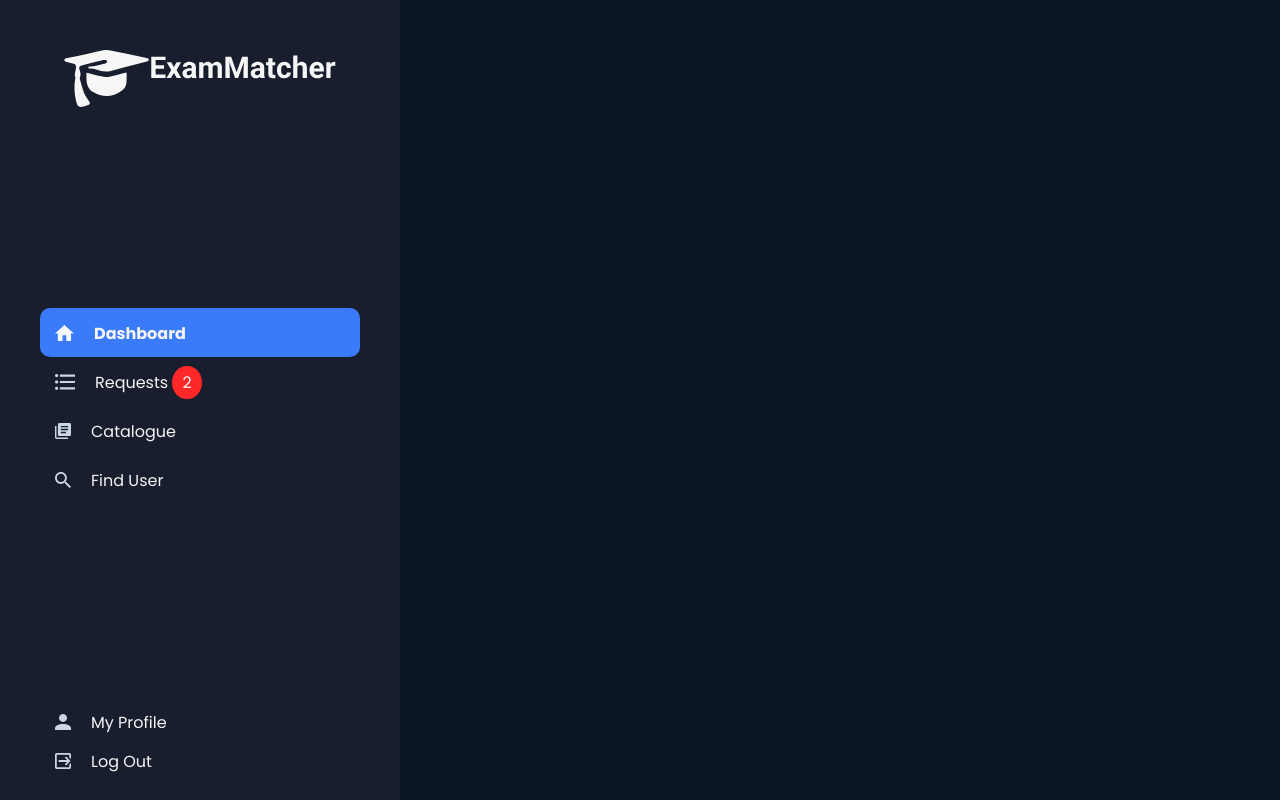
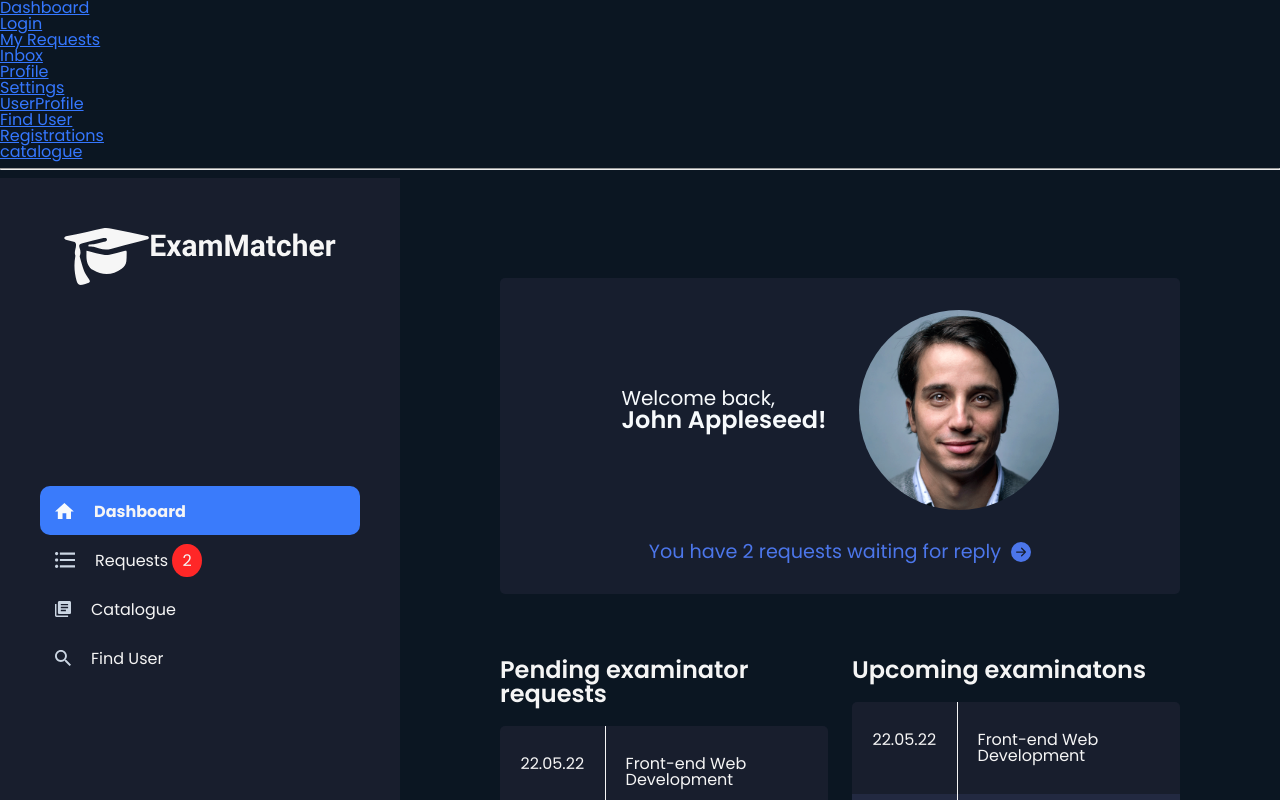
Before and after one commit to ntnu-web-prosjekt/webprosjekt, a React (Create React App) app: page / in a window 1280 px wide. Shown: the top 800 px of the page. Built offline with nearby package versions, Linux system fonts and the light colour scheme.

Commit message:
router setup

```diff
--- a/src/basicRouter.js
+++ b/src/basicRouter.js
@@ -1,5 +1,11 @@
 import React from "react";
-import { BrowserRouter as Router, Routes, Route, Link } from "react-router-dom";
+import {
+  BrowserRouter as Router,
+  Routes,
+  Route,
+  Link,
+  NavLink,
+} from "react-router-dom";
 
 import Catalogue from "./components/Catalogue";
 import Dashboard from "./components/Dashboard";
@@ -9,8 +15,8 @@ import Inbox from "./components/Inbox";
 import Profile from "./components/Profile";
 import Registration from "./components/Registration";
 import Settings from "./components/Settings";
-import Sidebar from "./components/Sidebar";
-import MyRequsts from "./components/MyRequsts";
+import MyRequsts from "./components/MyRequests";
+import UserProfile from "./components/Profile";
 
 export default function basicRouting() {
   return (
@@ -18,37 +24,34 @@ export default function basicRouting() {
       <div>
         <ul>
           <li>
-            <Link to="/">Dashboard</Link>
+            <NavLink to="/">Dashboard</NavLink>
           </li>
           <li>
-            <Link to="/login">Login</Link>
+            <NavLink to="/login">Login</NavLink>
           </li>
           <li>
-            <Link to="/myRequests">My Requests</Link>
+            <NavLink to="/myRequests">My Requests</NavLink>
           </li>
           <li>
-            <Link to="/inbox">Inbox</Link>
+            <NavLink to="/inbox">Inbox</NavLink>
           </li>
           <li>
-            <Link to="/profile">Profile</Link>
+            <NavLink to="/profile">Profile</NavLink>
           </li>
           <li>
-            <Link to="/settings">Settings</Link>
+            <NavLink to="/settings">Settings</NavLink>
           </li>
           <li>
-            <Link to="/UserProfile">UserProfile</Link>
+            <NavLink to="/UserProfile">UserProfile</NavLink>
           </li>
           <li>
-            <Link to="/findUser">Find User</Link>
+            <NavLink to="/findUser">Find User</NavLink>
           </li>
           <li>
-            <Link to="/registration">Registrations</Link>
+            <NavLink to="/registration">Registrations</NavLink>
           </li>
           <li>
-            <Link to="/sidebar">Sidebar</Link>
-          </li>
-          <li>
-            <Link to="/catalogue">catalogue</Link>
+            <NavLink to="/catalogue">catalogue</NavLink>
           </li>
         </ul>
 
@@ -73,8 +76,6 @@ export default function basicRouting() {
 
           <Route exact path="/registration" element={<Registration />}></Route>
 
-          <Route exact path="/sidebar" element={<Sidebar />}></Route>
-
           <Route exact path="/catalogue" element={<Catalogue />}></Route>
         </Routes>
       </div>
--- a/src/components/MyRequests.jsx
+++ b/src/components/MyRequests.jsx
@@ -0,0 +1,7 @@
+import React, { Component } from "react";
+
+export default class MyRequests extends Component {
+  render() {
+    return <div>MyRequests</div>;
+  }
+}
--- a/src/index.js
+++ b/src/index.js
@@ -1,7 +1,7 @@
 import React from "react";
 import ReactDOM from "react-dom";
 import "./sass/main.scss";
-import App from "./components/Catalogue";
+import App from "./basicRouter";
 import reportWebVitals from "./reportWebVitals";
 
 ReactDOM.render(<App />, document.getElementById("root"));
```
